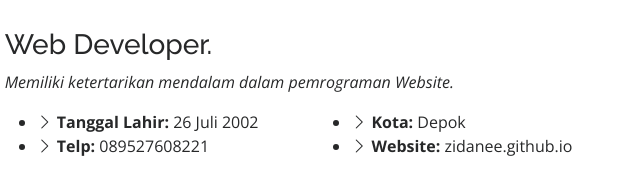
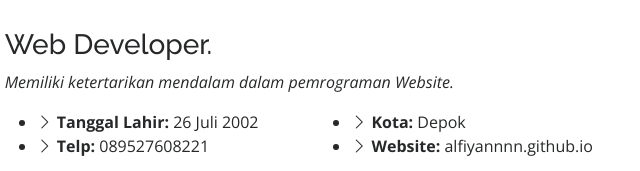
Before and after one commit to alfiyannnn/alfiyannnn.github.io, a plain HTML site: page index.html in a window 1280 px wide. Shown: the part 940-1111 px from the top of the page, 640-1280 px from the left. Drawn offline with nearby package versions, Linux system fonts and the light colour scheme.

Commit message:
Update index.html

```diff
--- a/index.html
+++ b/index.html
@@ -126,7 +126,7 @@
               <div class="col-lg-6">
                 <ul>
                   <li><i class="bi bi-chevron-right"></i> <strong>Kota:</strong> <span>Depok</span></li>
-                  <li><i class="bi bi-chevron-right"></i> <strong>Website:</strong> <span>zidanee.github.io</span></li>
+                  <li><i class="bi bi-chevron-right"></i> <strong>Website:</strong> <span>alfiyannnn.github.io</span></li>
                 </ul>
               </div>
             </div>
```
